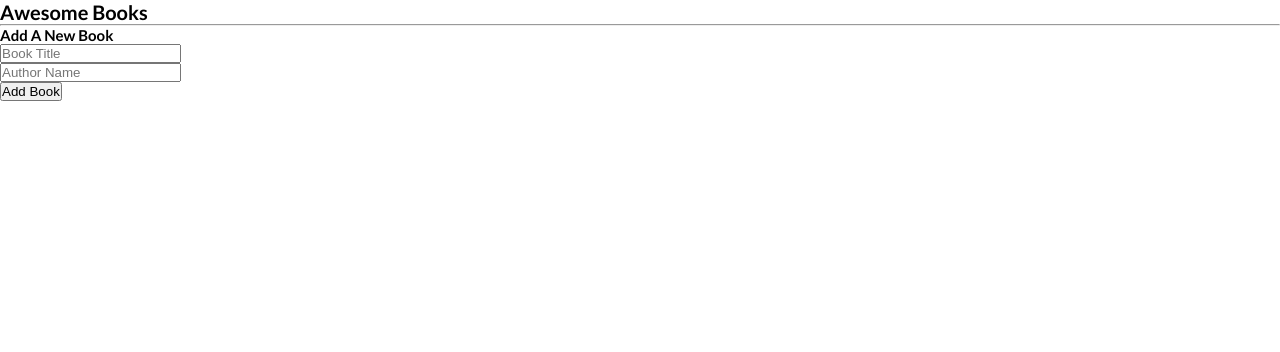
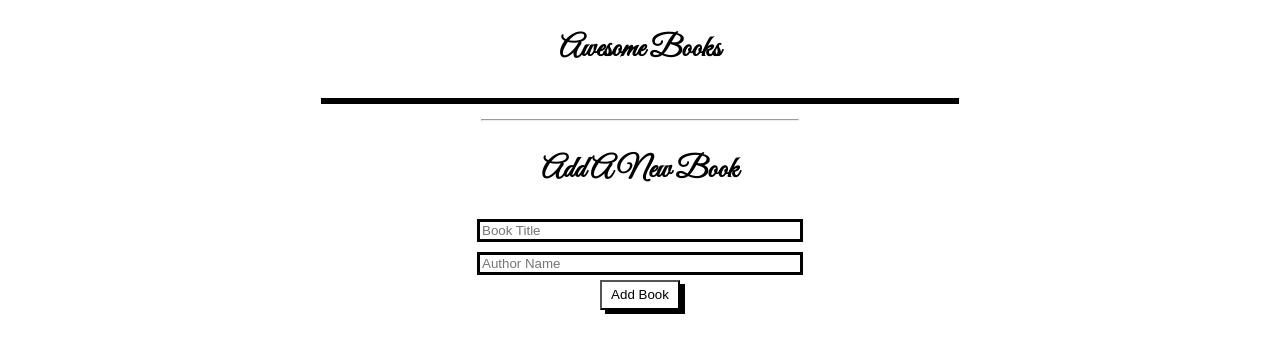
Before and after one commit to Alejandroq12/my-books, a website: page index.html in a window 1280 px wide. Drawn offline with Linux system fonts and the light colour scheme; files that its build step writes are made by us from their sources.

Commit message:
Add styles

```diff
--- a/assets/css/style.css
+++ b/assets/css/style.css
@@ -1,27 +1,72 @@
 @import url('https://fonts.googleapis.com/css2?family=Lato:ital,wght@0,100;0,300;0,400;0,700;0,900;1,100;1,300;1,400;1,700;1,900&display=swap');
 @import url('https://fonts.googleapis.com/css2?family=Lato:ital,wght@0,100;0,300;0,400;0,700;0,900;1,100;1,300;1,400;1,700;1,900&family=Lexend+Deca:wght@100;200;300;400;500;600;700;800;900&display=swap');
 
-*,
-*::before,
-*::after {
-  padding: 0;
-  margin: 0;
-  box-sizing: border-box;
+
+html {
+  font-size: 62.5%;
 }
 
-:root {
-  --black: #272a31;
-  --light-black: #2e2e2e;
-  --orange: #ec5242;
-  --white: white;
-  --gray: #d3d3d3;
-  --dark-gray: #595959;
-  --dark-gray-rgb: 89, 89, 89;
-  --orange-transparency: rgba(236, 82, 66, 0.7);
-  --gray-transparency: rgba(211, 211, 211, 0.2);
+button {
+  height: 3rem;
+  width: 8rem;
+  margin: 0 1rem;
+  background-color: white;
+  box-shadow: 5px 4px black;
 }
 
-body {
-  font-family: "Lato", Arial, sans-serif;
-  font-size: 10px;
+h1,
+h2 {
+  font-size: 3rem;
 }
+
+hr {
+  width: 50%;
+}
+
+.container {
+  font-family: 'Great Vibes', cursive;
+  text-align: center;
+  width: 50%;
+  margin: 1rem auto;
+  display: flex;
+  flex-direction: column;
+  justify-content: center;
+}
+
+.booksContainer {
+  font-size: 1.5rem;
+  width: 50%;
+  display: flex;
+  flex-direction: column;
+  margin: auto;
+  border: solid black 3px;
+}
+
+.book {
+  display: flex;
+  justify-content: space-between;
+  height: 4rem;
+}
+
+.book:nth-child(even) {
+  background-color: #c7d6d8;
+}
+
+.bookTitleAuthor {
+  display: flex;
+  align-items: center;
+}
+
+.bookTitleAuthor > * {
+  margin: 0 0.3rem;
+}
+
+.addBookForm input {
+  width: 50%;
+  margin: 0.5rem 0;
+  border: solid black 3px;
+}
+
+.addBookForm button {
+  margin: auto;
+}
--- a/index.html
+++ b/index.html
@@ -1,16 +1,20 @@
 <!DOCTYPE html>
 <html lang="en">
+
 <head>
   <meta charset="UTF-8">
   <meta http-equiv="X-UA-Compatible" content="IE=edge">
   <meta name="viewport" content="width=device-width, initial-scale=1.0">
+  <meta name="description" content="Awesome Books with JavaScript, CSS, and HTML">
+  <meta name="keywords" content="JavaScript, Good practices, CSS, HTML, ES6, Objects, Arrays">
+  <meta name="author" content="Julio Quezada">
+  <link rel="stylesheet" href="./assets/css/style.css">
   <title>Awesome Books</title>
-    <script src="index.js" defer></script>
-    <link rel="stylesheet" href="./style.css">
   <style>
     @import url('https://fonts.googleapis.com/css2?family=Alegreya+Sans+SC:wght@500;800&family=Great+Vibes&display=swap');
 </style>
 </head>
+
 <body>
   <div class="container title">
       <h1>Awesome Books</h1>
@@ -36,5 +40,6 @@
           <button id="addBookButton">Add Book</button>
       </form>
   </div>
+  <script src="./index.js"></script>
 </body>
 </html>
--- a/index.js
+++ b/index.js
@@ -34,7 +34,7 @@ class BookList {
   }
 }
 
-class BookListUI {
+class BooksListUI {
   constructor(bookList) {
     this.bookList = bookList;
     this.bookTemplate = document.getElementById('bookInfoTemplate');
@@ -57,14 +57,14 @@ class BookListUI {
 }
 
 const bookList = new BookList();
-const bookListUI = new BookListUI(bookList);
+const booksListUI = new BooksListUI(bookList);
 
 document.getElementById('addBookButton').addEventListener('click', () => {
   const bookTitle = document.getElementById('bookTitle').value;
   const authorName = document.getElementById('bookAuthor').value;
   const newBook = new Book(bookTitle, authorName);
   bookList.addBook(newBook);
-  bookListUI.render();
+  booksListUI.render();
 });
 
-bookListUI.render();
+booksListUI.render();
```
Lines whose indentation alone changed are shown as unchanged.
